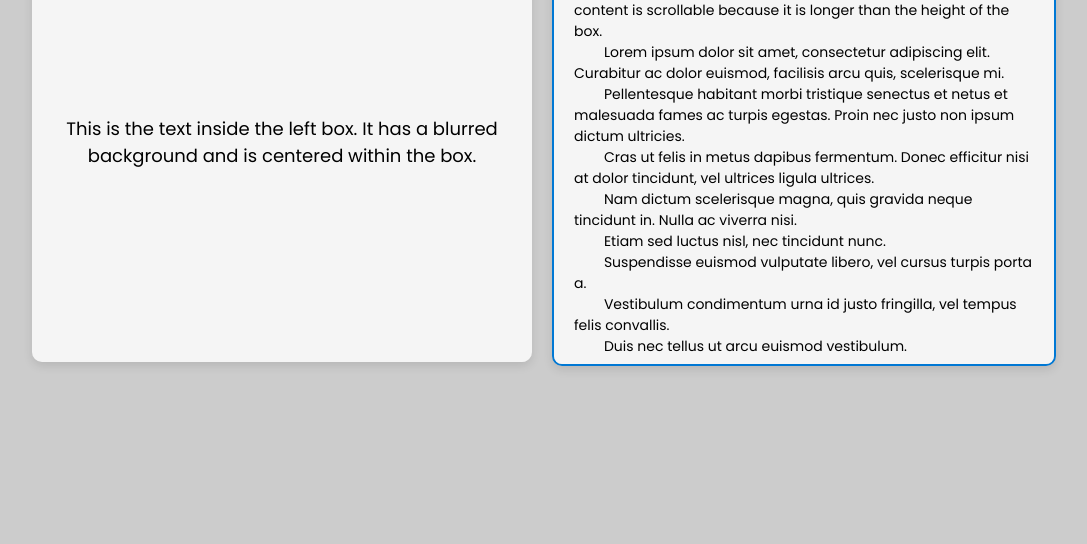
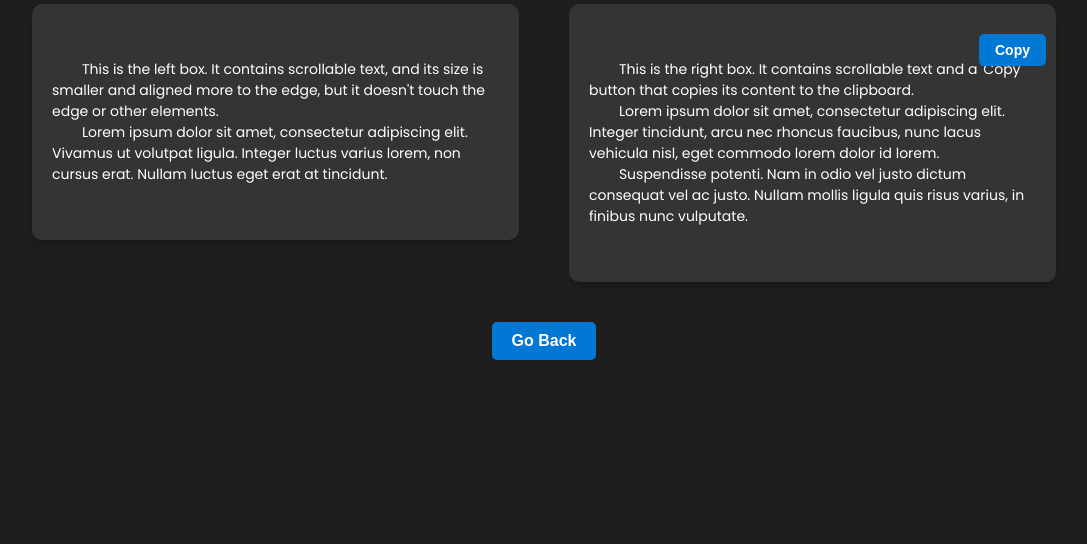
Before and after one commit to cantdox/react, a plain HTML site: page index.html in a window 1280 px wide. Shown: the part 256-800 px from the top of the page, without its empty margins (96-1183 px from the left). Drawn offline with Linux system fonts and the light colour scheme.

Commit message:
Update index.html

```diff
--- a/index.html
+++ b/index.html
@@ -3,25 +3,35 @@
 <head>
   <meta charset="UTF-8">
   <meta name="viewport" content="width=device-width, initial-scale=1.0">
-  <title>Simple Design</title>
+  <title>Auto React Selfbot</title>
   <link href="https://fonts.googleapis.com/css2?family=Poppins:wght@400;600&display=swap" rel="stylesheet">
   <style>
     body {
       margin: 0;
       padding: 0;
-      background-color: #cccccc;
+      background-color: #1e1e1e; /* Darker background */
       font-family: 'Poppins', sans-serif;
       display: flex;
+      flex-direction: column;
       justify-content: center;
       align-items: center;
       height: 100vh;
+      overflow: hidden; /* Prevent scrolling on the page */
       box-sizing: border-box;
+      color: white;
+    }
+
+    .title {
+      font-size: 36px;
+      font-weight: 600;
+      margin-bottom: 20px;
     }
 
     .container {
       display: flex;
       justify-content: space-between;
-      gap: 20px;
+      align-items: flex-start;
+      gap: 50px; /* Larger gap between the boxes */
       width: 80%;
       max-width: 1200px;
     }
@@ -29,53 +39,109 @@
     .box {
       flex: 1;
       padding: 20px;
-      background: rgba(255, 255, 255, 0.8);
-      backdrop-filter: blur(10px);
+      background: rgba(255, 255, 255, 0.1); /* Transparent box */
+      backdrop-filter: blur(10px); /* Blurred background */
       border-radius: 10px;
-      box-shadow: 0 4px 10px rgba(0, 0, 0, 0.1);
-      max-height: 400px;
-      overflow: hidden;
+      box-shadow: 0 4px 10px rgba(0, 0, 0, 0.2);
+      max-height: 300px; /* Restrict height */
+      overflow-y: auto; /* Scrollable */
     }
 
     .left-box {
-      display: flex;
-      align-items: center;
-      justify-content: center;
-      text-align: center;
-      font-size: 18px;
-      font-weight: 400;
+      width: 40%;
     }
 
     .right-box {
-      border: 2px solid #0078d4;
-      overflow-y: auto;
+      width: 50%;
+      position: relative;
     }
 
-    .right-box p {
+    .right-box button.copy-btn {
+      position: absolute;
+      top: 10px;
+      right: 10px;
+      padding: 8px 16px;
+      font-size: 14px;
+      color: white;
+      background-color: #0078d4;
+      border: none;
+      border-radius: 5px;
+      cursor: pointer;
+    }
+
+    .right-box button.copy-btn:hover {
+      background-color: #005bb5;
+    }
+
+    .right-box button.copy-btn:active {
+      transform: scale(0.98);
+    }
+
+    p {
       font-size: 14px;
       line-height: 1.5;
       white-space: pre-wrap;
     }
+
+    button {
+      margin-top: 20px;
+      padding: 10px 20px;
+      font-size: 16px;
+      font-weight: 600;
+      color: #fff;
+      background-color: #0078d4;
+      border: none;
+      border-radius: 5px;
+      cursor: pointer;
+    }
+
+    button:hover {
+      background-color: #005bb5;
+    }
+
+    button:active {
+      transform: scale(0.98);
+    }
+
+    .go-back-btn {
+      margin-top: 40px;
+    }
   </style>
 </head>
 <body>
+  <div class="title">Auto React Selfbot</div>
   <div class="container">
+    <!-- Left Box -->
     <div class="box left-box">
-      <p>This is the text inside the left box. It has a blurred background and is centered within the box.</p>
+      <p>
+        This is the left box. It contains scrollable text, and its size is smaller and aligned more to the edge, but it doesn't touch the edge or other elements.
+        Lorem ipsum dolor sit amet, consectetur adipiscing elit. Vivamus ut volutpat ligula. Integer luctus varius lorem, non cursus erat. Nullam luctus eget erat at tincidunt.
+      </p>
     </div>
+
+    <!-- Right Box -->
     <div class="box right-box">
+      <button class="copy-btn" onclick="copyToClipboard()">Copy</button>
       <p>
-        This is the text inside the right box. It has a border, and the content is scrollable because it is longer than the height of the box.
-        Lorem ipsum dolor sit amet, consectetur adipiscing elit. Curabitur ac dolor euismod, facilisis arcu quis, scelerisque mi.
-        Pellentesque habitant morbi tristique senectus et netus et malesuada fames ac turpis egestas. Proin nec justo non ipsum dictum ultricies.
-        Cras ut felis in metus dapibus fermentum. Donec efficitur nisi at dolor tincidunt, vel ultrices ligula ultrices.
-        Nam dictum scelerisque magna, quis gravida neque tincidunt in. Nulla ac viverra nisi.
-        Etiam sed luctus nisl, nec tincidunt nunc.
-        Suspendisse euismod vulputate libero, vel cursus turpis porta a.
-        Vestibulum condimentum urna id justo fringilla, vel tempus felis convallis.
-        Duis nec tellus ut arcu euismod vestibulum.
+        This is the right box. It contains scrollable text and a 'Copy' button that copies its content to the clipboard.
+        Lorem ipsum dolor sit amet, consectetur adipiscing elit. Integer tincidunt, arcu nec rhoncus faucibus, nunc lacus vehicula nisl, eget commodo lorem dolor id lorem.
+        Suspendisse potenti. Nam in odio vel justo dictum consequat vel ac justo. Nullam mollis ligula quis risus varius, in finibus nunc vulputate.
       </p>
     </div>
   </div>
+
+  <!-- Go Back Button -->
+  <button class="go-back-btn" onclick="window.location.href='https://cantdox.github.io/tools'">Go Back</button>
+
+  <script>
+    function copyToClipboard() {
+      const textToCopy = document.querySelector('.right-box p').innerText;
+      navigator.clipboard.writeText(textToCopy).then(() => {
+        alert('Text copied to clipboard!');
+      }).catch(err => {
+        alert('Failed to copy text: ', err);
+      });
+    }
+  </script>
 </body>
 </html>
```
